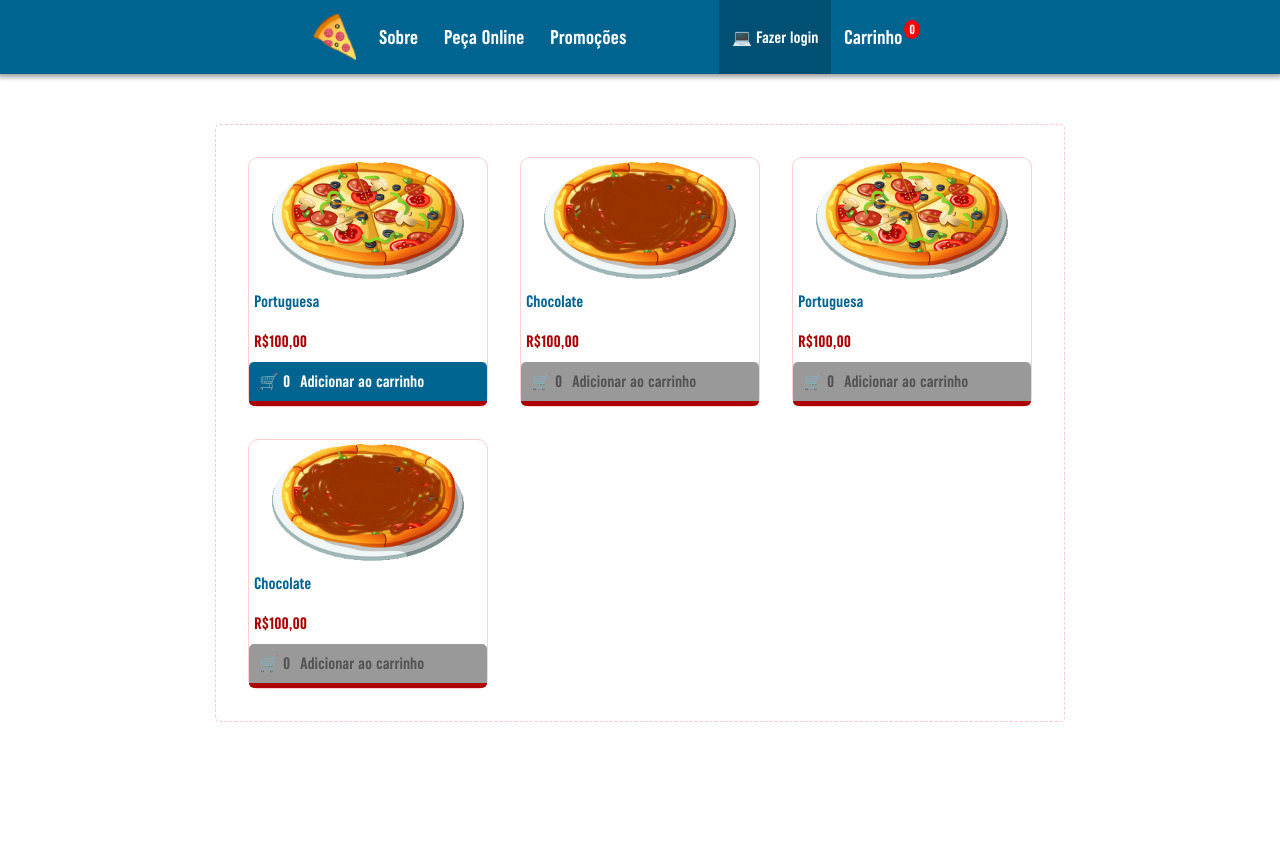
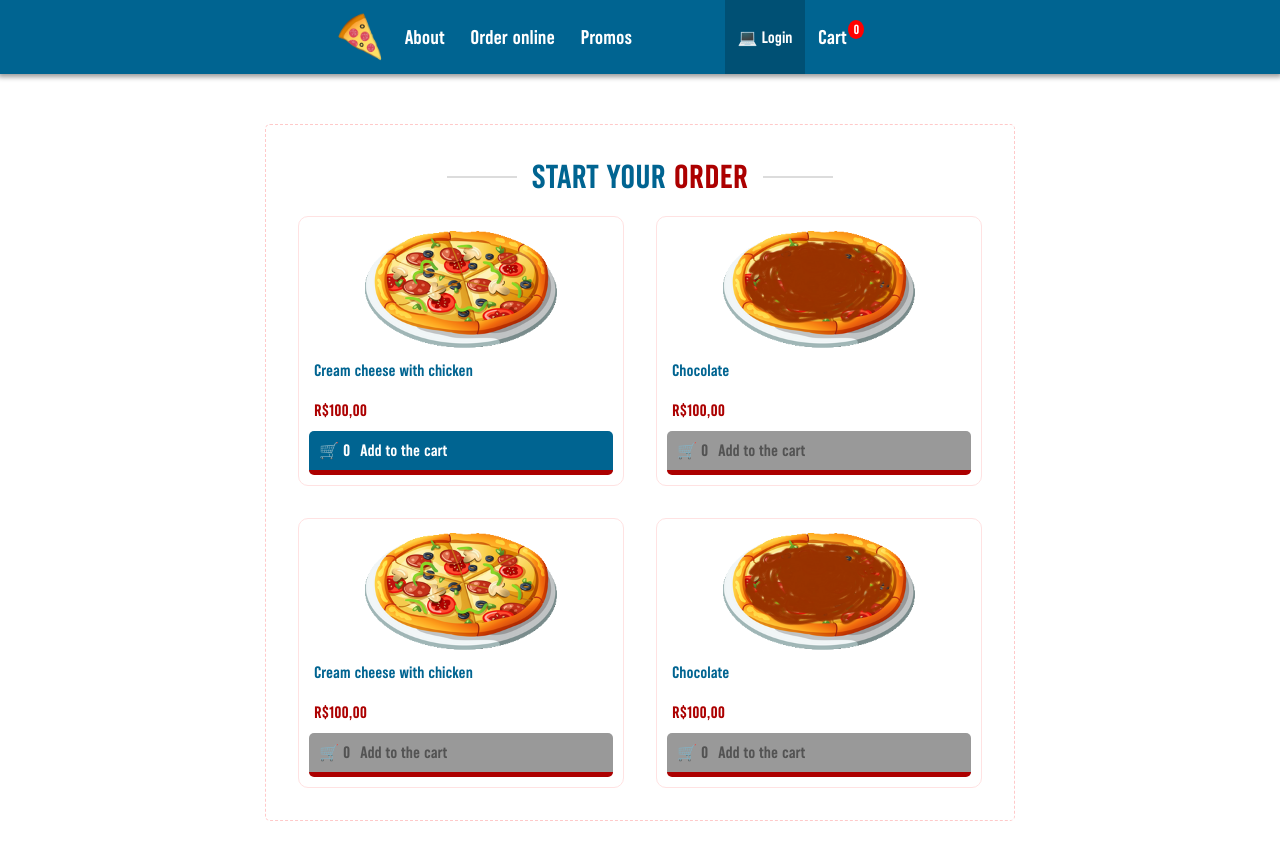
Before and after one commit to rickson-simoes/PizzaFromAbove, a Vue app: page / in a window 1280 px wide. Shown: the top 860 px of the page. Before the commit the page ends 800 px from the top, so only its background shows below. Built offline with nearby package versions, Linux system fonts and the light colour scheme.

Commit message:
:art: Css styles / :abc: Typing

```diff
--- a/src/components/Menubar/Menubar.vue
+++ b/src/components/Menubar/Menubar.vue
@@ -6,19 +6,19 @@
           <img src="@/assets/pizza-ico-256px.png" />
         </li>
         <li class="list-nav-items">
-          Sobre
+          About
         </li>
         <li class="list-nav-items">
-          Peça Online
+          Order online
         </li>
         <li class="list-nav-items">
-          Promoções
+          Promos
         </li>
         <li class="list-nav-items list-nav-login">
-          💻 Fazer login
+          💻 Login
         </li>
         <li class="list-nav-items list-nav-cart">
-          <div class="list-cart-name">Carrinho <span class="list-cart-quantity">{{cart}}</span></div>
+          <div class="list-cart-name">Cart <span class="list-cart-quantity">{{cart}}</span></div>
         </li>
       </ul>
     </nav>
--- a/src/router/index.ts
+++ b/src/router/index.ts
@@ -1,11 +1,11 @@
 import { createRouter, createWebHistory, RouteRecordRaw } from 'vue-router';
-import Home from '../views/Home.vue';
+import PizzaList from '../views/PizzaList.vue';
 
 const routes: Array<RouteRecordRaw> = [
   {
     path: '/',
-    name: 'Home',
-    component: Home,
+    name: 'PizzaList',
+    component: PizzaList,
   },
 ];
 
--- a/src/views/Home.vue
+++ b/src/views/PizzaList.vue
@@ -1,44 +1,47 @@
 <template>
   <main>
+
+    <h2 class="title-start-order"> START YOUR <span>ORDER</span> </h2>
+
     <ul>
       <li>
-        <img src="@/assets/pizza-portu.png" alt="pizza portuguesa"/>
-        <strong>Portuguesa</strong>
+        <img src="@/assets/pizza-portu.png" alt="Cream cheese with chicken pizza"/>
+        <strong>Cream cheese with chicken</strong>
         <span>R$100,00</span>
         <button @click="add()">
           <div>🛒 0</div>
 
-          <span>Adicionar ao carrinho</span>
+          <span>Add to the cart</span>
         </button>
       </li>
       <li>
-        <img src="@/assets/pizza-choco.png" alt="pizza chocolate"/>
+        <img src="@/assets/pizza-choco.png" alt="Chocolate pizza"/>
         <strong>Chocolate</strong>
         <span>R$100,00</span>
         <button buttonUnderMaintenance>
           <div>🛒 0</div>
 
-          <span>Adicionar ao carrinho</span>
+          <span>Add to the cart</span>
         </button>
       </li>
       <li>
-        <img src="@/assets/pizza-portu.png" alt="pizza portuguesa"/>
-        <strong>Portuguesa</strong>
+        <img src="@/assets/pizza-portu.png" alt="Cream cheese with chicken pizza"/>
+        <strong>Cream cheese with chicken</strong>
         <span>R$100,00</span>
         <button buttonUnderMaintenance>
           <div>🛒 0</div>
 
-          <span>Adicionar ao carrinho</span>
+          <span>Add to the cart</span>
         </button>
       </li>
       <li>
-        <img src="@/assets/pizza-choco.png" alt="pizza chocolate"/>
+        <img src="@/assets/pizza-choco.png" alt="Chocolate pizza"/>
         <strong>Chocolate</strong>
         <span>R$100,00</span>
         <button buttonUnderMaintenance>
           <div>🛒 0</div>
 
-          <span>Adicionar ao carrinho</span>
+          <span>Add to the cart</span>
         </button>
       </li>
     </ul>
@@ -73,27 +76,50 @@ export default defineComponent({
   }
 }
 
+.title-start-order {
+  color: var(--blueDominos);
+  display: flex;
+  align-items: center;
+  justify-content: center;
+  font-size: 2rem;
+  margin-bottom: 20px;
+
+  > span {
+    color: #ac0000;
+    margin-left: 0.50rem;
+  }
+
+  &::before,  &::after {
+    content: " ";
+    background-color: #dcdcdc;
+    height: 2px;
+    width: 70px;
+    margin: 0 15px;
+    display: flex;
+  }
+}
+
 main {
   padding: 2rem;
-  max-width: 850px;
+  max-width: 750px;
   margin: 50px auto;
   border: 1px dashed #ffc9c9;
   border-radius: 5px;
 
   ul {
     display:grid;
-    grid-template-columns: repeat(3, 1fr);
+    grid-template-columns: repeat(2, 1fr);
     row-gap: 2rem;
     column-gap: 2rem;
     //same as gap: 2rem;
     list-style: none;
 
     li {
-      display: flex;
+      padding:10px;     display: flex;
       flex-direction: column;
       background: #FFF;
       border-radius: 10px;
-      border: 1px solid rgb(255, 207, 207);
+      border: 1px solid rgb(255, 226, 226);
 
       img {
         align-self: center;
```
